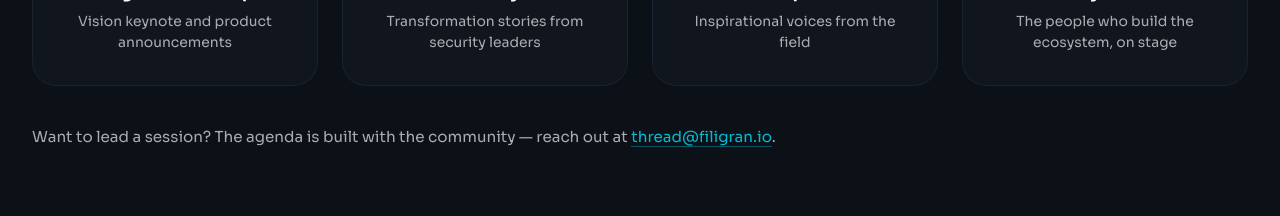
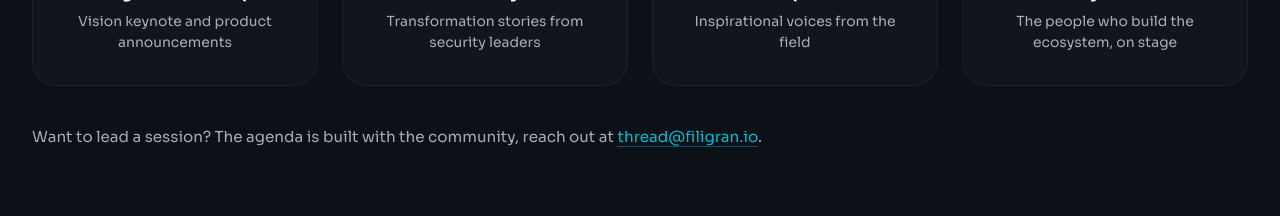
Before and after one commit to FiligranHQ/thread-conference, a React (Vite) app: page / in a window 1280 px wide. Shown: the part 5440-5656 px from the top of the page. Built offline with nearby package versions, Linux system fonts and the light colour scheme.

Commit message:
fix: (sections.ts)

```diff
--- a/src/content/sections.ts
+++ b/src/content/sections.ts
@@ -135,7 +135,7 @@ export const speakers = {
     { name: "Guest speakers", role: "Inspirational voices from the field" },
     { name: "Community contributors", role: "The people who build the ecosystem, on stage" },
   ],
-  note: "Want to lead a session? The agenda is built with the community — reach out at",
+  note: "Want to lead a session? The agenda is built with the community, reach out at",
 } as const;
 
 /** ---------------------------------------------------------------- COMMUNITY ZONE */
```
